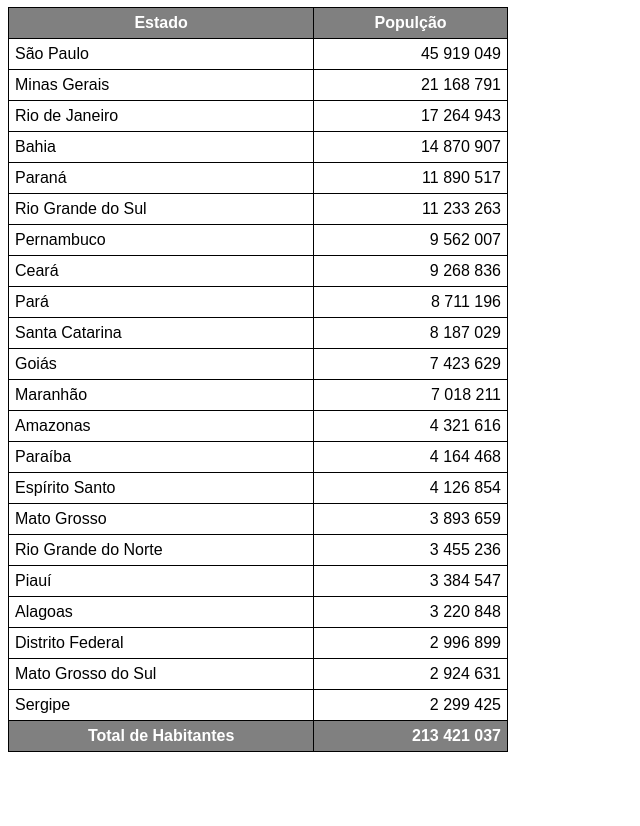
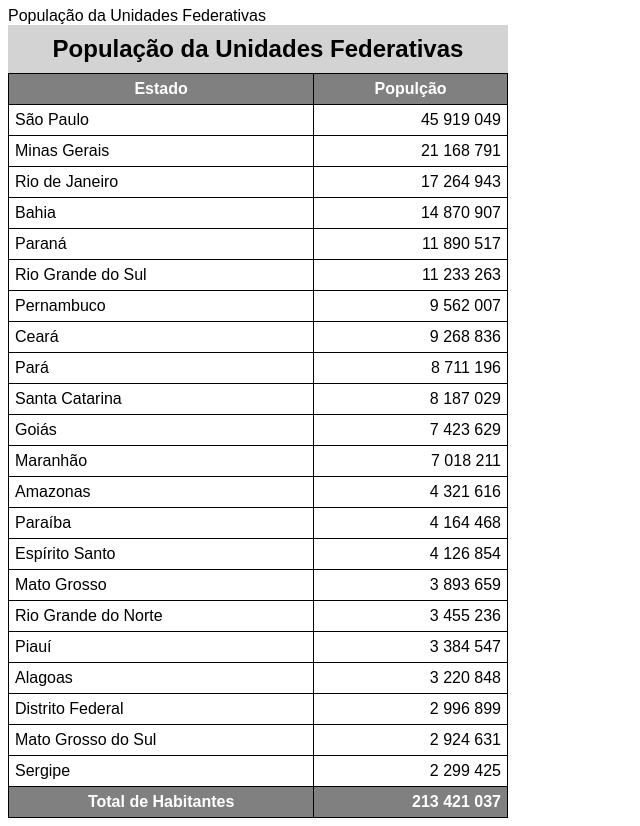
Before and after one commit to mariaclaraanacleto/HTML-CSS, a plain HTML site: page Exercicios/ex022/tabela002.html in a window 1280 px wide. Shown: the part 73-899 px from the top of the page, without its empty margins (0-640 px from the left). Before the commit the page ends 833 px from the top, so only its background shows below. Drawn offline with Linux system fonts and the light colour scheme.

Commit message:
atualizei tabela 002

```diff
--- a/Exercicios/ex022/tabela002.html
+++ b/Exercicios/ex022/tabela002.html
@@ -7,6 +7,12 @@
     <style>
         body{
             font-family: Arial, Helvetica, sans-serif;
+        }
+        caption{
+            font-size: 1.5em;
+            font-weight: bold;
+            padding: 10px;
+            background-color: lightgray;
         }
         table{
             width: 500px;
@@ -27,7 +33,9 @@
 </head>
 <body>
     <h1>Uso de tabelas grandes</h1>
+    <caption>População da Unidades Federativas</caption>
     <table>
+    <caption>População da Unidades Federativas</caption>
         <thead>
             <tr>
                <th>Estado</th>
```
